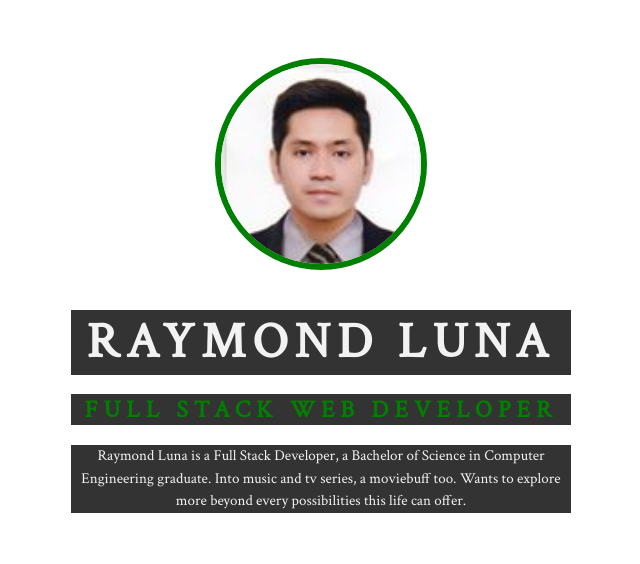
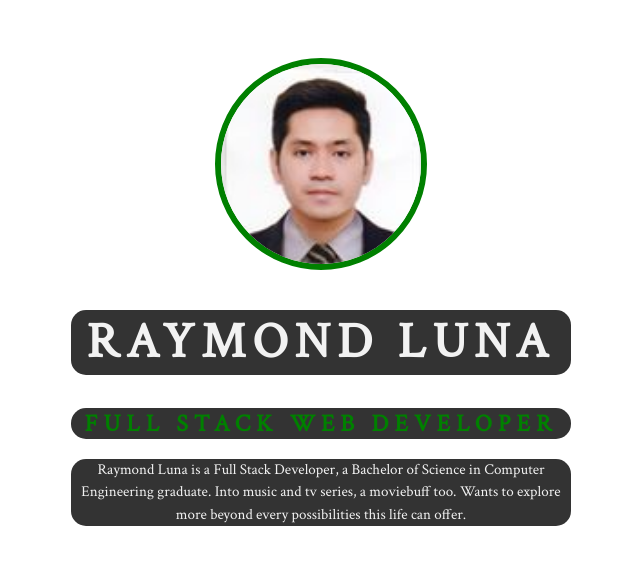
Before and after one commit to lunaraymondalvar/web-portfolio, a plain HTML site: page index.html in a window 1280 px wide. Shown: the whole page, without its empty margins (319-959 px from the left). Drawn offline with Linux system fonts and the light colour scheme.

Commit message:
includes web dev portfolio v0.1

```diff
--- a/assets/css/style.css
+++ b/assets/css/style.css
@@ -15,14 +15,17 @@ h1{
     font-size: 50px;
     background-color: #333; /*off white*/
     text-transform: uppercase;
-    margin-bottom: 0;
+    margin-bottom: 20;
     letter-spacing: 7px;
+    border-radius: 15px 15px 15px 15px;
+
 }
 h2{
 	text-transform: uppercase;
 	background-color: #333; /*off white*/
 	letter-spacing: 6px;
 	color: green;
+	border-radius: 15px 15px 15px 15px;
 }
 
 #me{
@@ -42,6 +45,7 @@ h2{
 	background-color: rgba(51, 51, 51, 1);
     /*background-color: #333;*/
     /*opacity: 0.5;*/
+    border-radius: 15px 15px 15px 15px;
 }
 
 .container {
```
